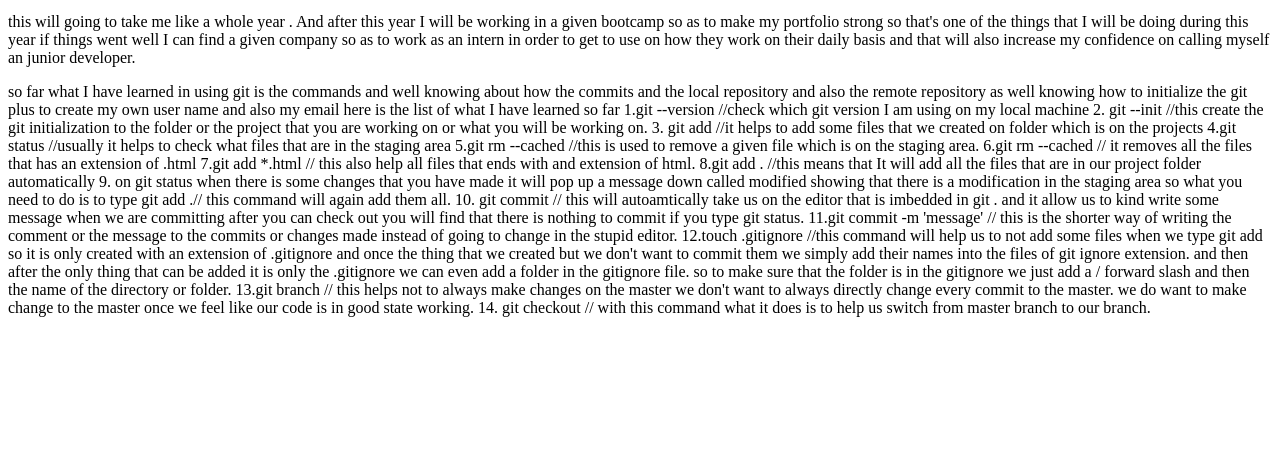
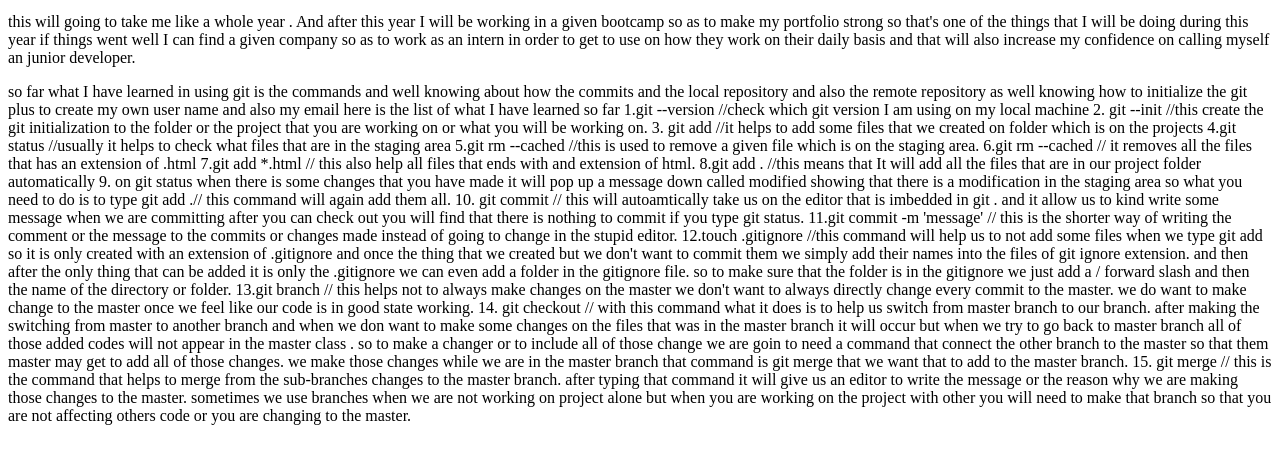
Before and after one commit to Placideh/first-app, a plain HTML site: page index.html in a window 1280 px wide. Shown: the part 137-600 px from the top of the page. Drawn offline with Linux system fonts and the light colour scheme.

```diff
--- a/index.html
+++ b/index.html
@@ -53,6 +53,14 @@ about me.</p>
 
 
 			14. git checkout <name of the branch> // with this command what it does is to help us switch from master branch to our branch.
+
+			after making the switching from master to another branch and when we don want to make some changes on the files that was in the master branch it will occur but when we try to go back to master branch all of those added codes will not appear in the master class . so to make a changer or to include all of those change we are goin to need a command that connect the other branch to the master so that them master may get to add all of those changes. we make those changes while we are in the master branch that command is git merge <name of the branch> that we want that to add to the  master branch.
+
+			15. git merge <branch name> // this is the command that helps to merge from the sub-branches changes  to the master branch. after typing that command it will
+				give us an editor to write the message or the reason why we are making those changes to the master.
+
+				sometimes we use branches when we are not working on project alone but when you are working on the project with other you will need to make that branch so that you are not affecting others code or you are changing to the master.
+
 </p>
 </body>
 </html>
```
